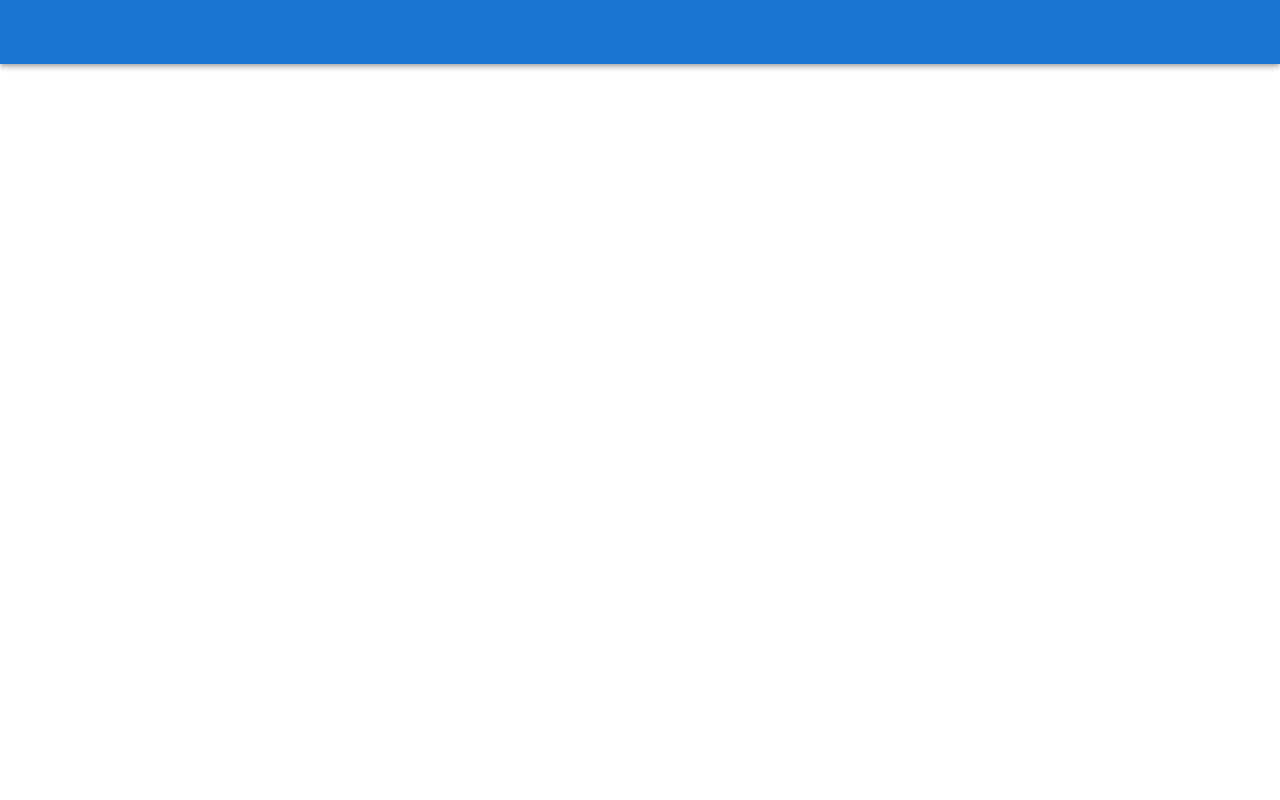
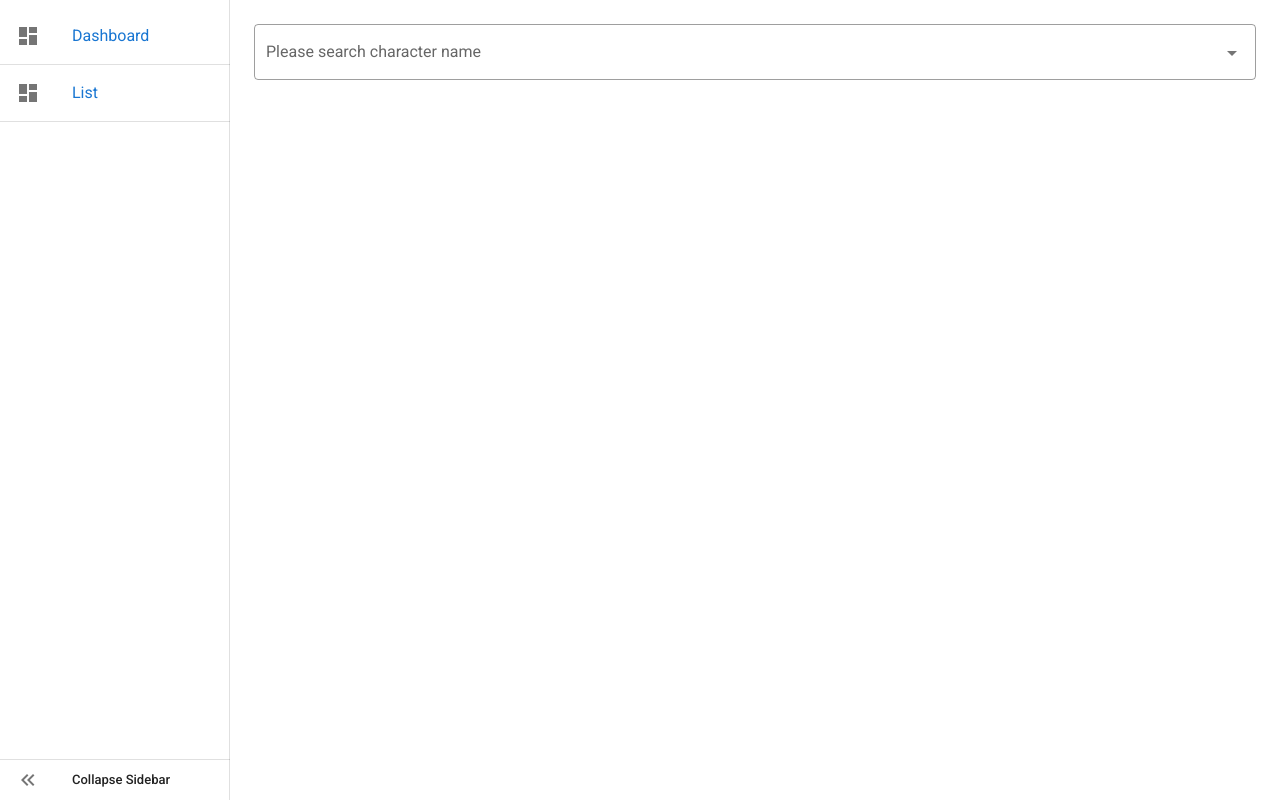
Before and after one commit to riyasspalackal/star-wars, a Vue app: page / in a window 1280 px wide. Built offline with nearby package versions, Linux system fonts and the light colour scheme.

Commit message:
Implemented search the term from all entities of the API using debounce functionality.

```diff
--- a/package.json
+++ b/package.json
@@ -10,10 +10,11 @@
   "dependencies": {
     "axios": "^0.21.1",
     "core-js": "^3.8.3",
+    "lodash": "^4.17.21",
     "vue": "^2.6.14",
+    "vue-router": "^3.5.1",
     "vuetify": "^2.6.0",
-    "vuex": "^3.6.2",
-    "vue-router": "^3.5.1"
+    "vuex": "^3.6.2"
   },
   "devDependencies": {
     "@babel/core": "^7.12.16",
--- a/src/App.vue
+++ b/src/App.vue
@@ -1,25 +1,26 @@
 <template>
   <v-app>
-    <v-app-bar app color="primary" dark>
-      <div class="d-flex align-center"></div>
-
-      <v-spacer></v-spacer>
-    </v-app-bar>
+    <side-bar-navigation />
 
     <v-main>
-      <HelloWorld />
+      <v-container fill-height>
+        <v-layout>
+          <v-fade-transition mode="out-in">
+            <router-view />
+          </v-fade-transition>
+        </v-layout>
+      </v-container>
     </v-main>
   </v-app>
 </template>
 
 <script>
-import HelloWorld from "./components/HelloWorld";
-
+import SideBarNavigation from "./layout/TheNavigationDrawer";
 export default {
   name: "App",
 
   components: {
-    HelloWorld,
+    SideBarNavigation,
   },
 
   data: () => ({
--- a/src/components/HelloWorld.vue
+++ /dev/null
@@ -1,13 +0,0 @@
-<template>
-  <v-container>
-    <v-row class="text-center"> </v-row>
-  </v-container>
-</template>
-
-<script>
-export default {
-  name: "HelloWorld",
-
-  data: () => ({}),
-};
-</script>
--- /dev/null
+++ b/src/layout/TheNavigationDrawer.vue
@@ -0,0 +1,72 @@
+<template>
+  <v-navigation-drawer
+    v-model="drawer"
+    app
+    clipped
+    :mini-variant.sync="mini"
+    width="230"
+    color="menu_bg"
+  >
+    <v-list>
+      <v-list-item-group v-model="item" mandatory color="primary">
+        <v-list-item value="dashboard" link color="primary" to="/dashboard">
+          <v-list-item-icon>
+            <v-icon color="menu_icon">mdi-view-dashboard</v-icon>
+          </v-list-item-icon>
+          <v-list-item-content>
+            <v-list-item-title>Dashboard</v-list-item-title>
+          </v-list-item-content>
+        </v-list-item>
+        <v-divider></v-divider>
+
+        <v-list-item value="dashboard" link color="primary" to="/list">
+          <v-list-item-icon>
+            <v-icon color="menu_icon">mdi-view-dashboard</v-icon>
+          </v-list-item-icon>
+          <v-list-item-content>
+            <v-list-item-title>List</v-list-item-title>
+          </v-list-item-content>
+        </v-list-item>
+        <v-divider></v-divider>
+      </v-list-item-group>
+    </v-list>
+    <template v-slot:append>
+      <v-divider></v-divider>
+      <v-list-item link color="primary" @click.stop="mini = !mini" dense>
+        <v-list-item-icon>
+          <v-icon color="menu_icon">{{
+            mini ? "mdi-chevron-double-right" : "mdi-chevron-double-left"
+          }}</v-icon>
+        </v-list-item-icon>
+        <v-list-item-content>
+          <v-list-item-title>Collapse Sidebar</v-list-item-title>
+        </v-list-item-content>
+      </v-list-item>
+    </template>
+  </v-navigation-drawer>
+</template>
+<script>
+export default {
+  data: () => ({
+    drawer: true,
+    item: 0,
+    mini: false,
+  }),
+
+  created() {
+    this.item = this.$route.meta.item;
+  },
+  watch: {
+    $route() {
+      this.item = this.$route.meta.item;
+    },
+  },
+  methods: {},
+};
+</script>
+<style scoped>
+.btn_chevron {
+  margin-top: 50%;
+  z-index: 10000;
+}
+</style>
--- a/src/main.js
+++ b/src/main.js
@@ -1,10 +1,19 @@
-import Vue from 'vue'
-import App from './App.vue'
-import vuetify from './plugins/vuetify'
+import Vue from "vue";
+import App from "./App.vue";
+import axios from "axios";
+import vuetify from "./plugins/vuetify";
+import router from "./router";
+import store from "./store";
+import common from "./mixins/common";
 
-Vue.config.productionTip = false
+Vue.config.productionTip = false;
+
+Vue.prototype.$http = axios;
+Vue.mixin(common);
 
 new Vue({
+  router,
+  store,
   vuetify,
-  render: h => h(App)
-}).$mount('#app')
+  render: (h) => h(App),
+}).$mount("#app");
--- /dev/null
+++ b/src/mixins/common.js
@@ -0,0 +1,44 @@
+import { mapActions } from "vuex";
+
+const common = {
+  watch: {},
+  data() {
+    return {};
+  },
+  computed: {},
+
+  methods: {
+    ...mapActions(["showSnack"]),
+
+    errorChecker(error) {
+      var response = error;
+      if (error.response) {
+        response = error.response;
+      }
+      this.showMessageFromError(response);
+    },
+
+    showMessageFromError(response) {
+      setTimeout(() => {
+        let message =
+          typeof response.data != "undefined" &&
+          typeof response.data.message != "undefined"
+            ? response.data.message
+            : "Unknown error occurred.";
+
+        this.showError(message);
+        this.hideLoader();
+      });
+    },
+
+    showError(message) {
+      this.showSnack({
+        text: message,
+        type: "error",
+        timeout: 10000,
+      });
+    },
+  },
+};
+
+export default common;
--- /dev/null
+++ b/src/router/index.js
@@ -0,0 +1,42 @@
+import Vue from "vue";
+import VueRouter from "vue-router";
+
+import Dashboard from "../views/Dashboard/SearchBar.vue";
+import List from "../views/List/ListView.vue";
+
+Vue.use(VueRouter);
+
+const routes = [
+  {
+    name: "Root",
+    path: "/",
+    component: Dashboard,
+    meta: {
+      title: "Dashboard",
+    },
+  },
+  {
+    name: "List",
+    path: "/dashboard",
+    component: Dashboard,
+    meta: {
+      title: "List",
+    },
+  },
+  {
+    name: "List",
+    path: "/list",
+    component: List,
+    meta: {
+      title: "List",
+    },
+  },
+];
+
+const router = new VueRouter({
+  mode: "history",
+  base: process.env.BASE_URL,
+  routes,
+});
+
+export default router;
--- /dev/null
+++ b/src/store/index.js
@@ -0,0 +1,13 @@
+import Vue from "vue";
+import Vuex from "vuex";
+import notifier from "./modules/notifier";
+
+// Load Vuex
+Vue.use(Vuex);
+
+// Create store
+export default new Vuex.Store({
+  modules: {
+    notifier,
+  },
+});
--- /dev/null
+++ b/src/store/modules/notifier.js
@@ -0,0 +1,19 @@
+export default {
+  state: {
+    text: "",
+    type: "",
+    timeout: "",
+  },
+  mutations: {
+    SHOW_NOTIFICATION(state, payload) {
+      state.text = payload.text;
+      state.type = payload.type;
+      state.timeout = payload.timeout;
+    },
+  },
+  actions: {
+    showSnack({ commit }, payload) {
+      commit("SHOW_NOTIFICATION", payload);
+    },
+  },
+};
--- /dev/null
+++ b/src/views/Dashboard/SearchBar.vue
@@ -0,0 +1,93 @@
+<template>
+  <v-container>
+    <v-row class="text-center">
+      <v-col cols="12">
+        <v-autocomplete
+          outlined
+          label="Please search character name"
+          :items="searchResult"
+          item-text="name"
+          item-value="name"
+          :loading="isLoading"
+          v-model="people"
+          :search-input.sync="search"
+          return-object
+        >
+          <template v-slot:item="{ item }">
+            <span>{{ item.name }}</span>
+          </template>
+        </v-autocomplete>
+      </v-col>
+    </v-row>
+  </v-container>
+</template>
+
+<script>
+import debounce from "lodash.debounce";
+export default {
+  data() {
+    return {
+      apis: [],
+      searchResult: [],
+      isLoading: false,
+      people: "",
+      name: null,
+      search: null,
+    };
+  },
+
+  watch: {
+    search: debounce(function (val) {
+      this.searchHelper(val);
+    }, 200),
+  },
+
+  mounted() {
+    // this.getApis();
+  },
+
+  methods: {
+    searchHelper(val) {
+      this.isLoading = true;
+      this.$http
+        .get(`http://swapi.dev/api/`)
+        .then((response) => {
+          let apis = response.data;
+          this.callEntitiesApi(apis, val);
+        })
+        .catch((error) => {
+          this.errorChecker(error);
+        });
+    },
+
+    async callEntitiesApi(apis, val) {
+      let result;
+      this.searchResult = [];
+      for (let key in apis) {
+        result = await this.searchWithKey(key, val);
+
+        if (result && result.length) {
+          this.searchResult.push({ header: key });
+          this.searchResult.push({ divider: true });
+          result.forEach((res) => {
+            this.searchResult.push(res);
+          });
+        }
+      }
+    },
+
+    searchWithKey(key, val) {
+      return new Promise((resolve) => {
+        this.$http
+          .get(`http://swapi.dev/api/${key}?search=${val}`)
+          .then((response) => {
+            resolve(response.data.results);
+          })
+          .catch((error) => {
+            this.errorChecker(error);
+          });
+      });
+    },
+  },
+};
+</script>
--- /dev/null
+++ b/src/views/List/ListView.vue
@@ -0,0 +1,37 @@
+<template>
+  <v-container>
+    <v-row class="text-center">
+      <v-col cols="12"> </v-col>
+    </v-row>
+  </v-container>
+</template>
+
+<script>
+export default {
+  data() {
+    return {
+      apis: [],
+      data: [],
+      isLoading: false,
+    };
+  },
+
+  mounted() {
+    this.getApis();
+  },
+
+  methods: {
+    getApis() {
+      this.isLoading = true;
+      this.$http
+        .get(`http://swapi.dev/api/`)
+        .then((response) => {
+          this.apis = response.data;
+        })
+        .catch((error) => {
+          this.errorChecker(error);
+        });
+    },
+  },
+};
+</script>
```
